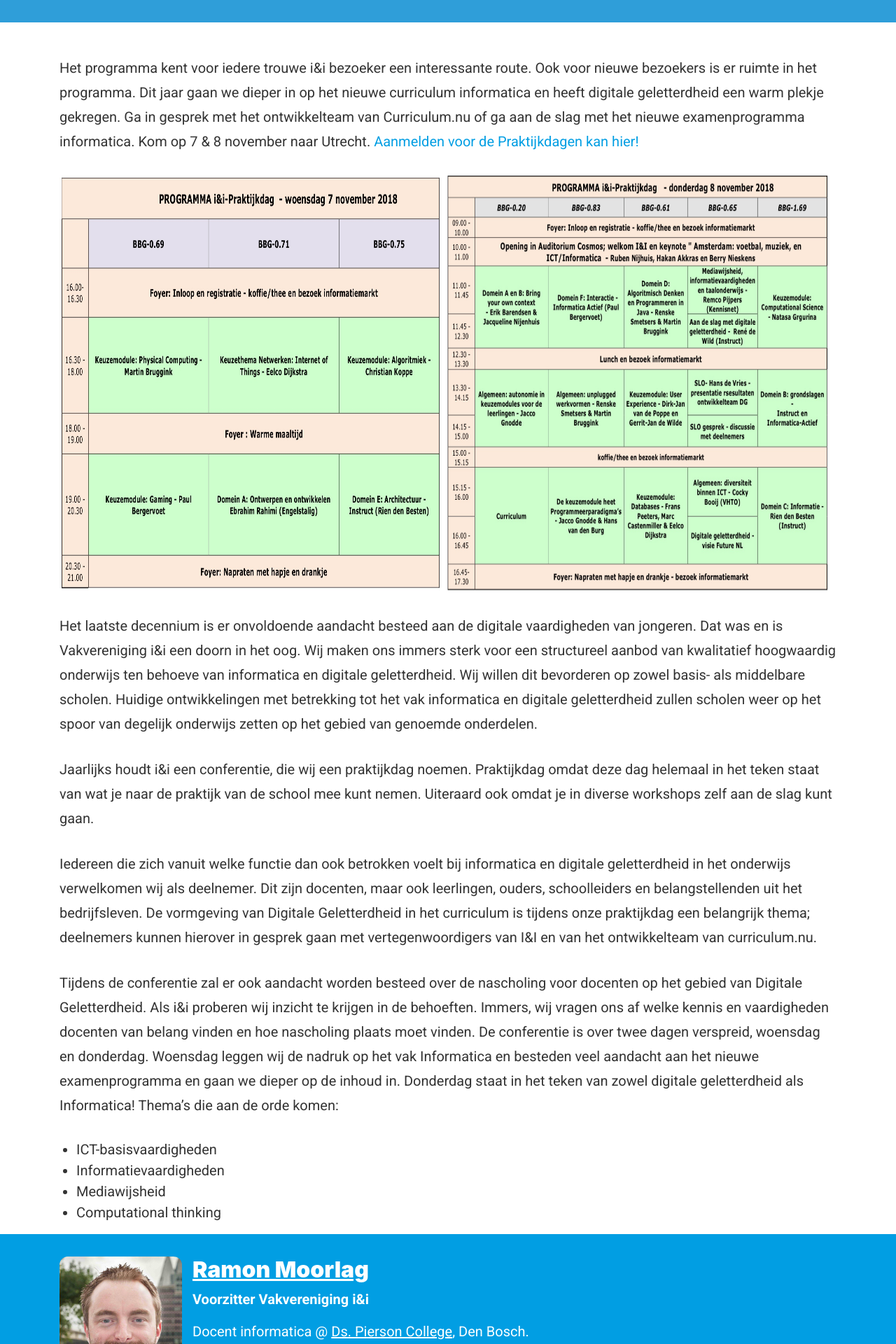
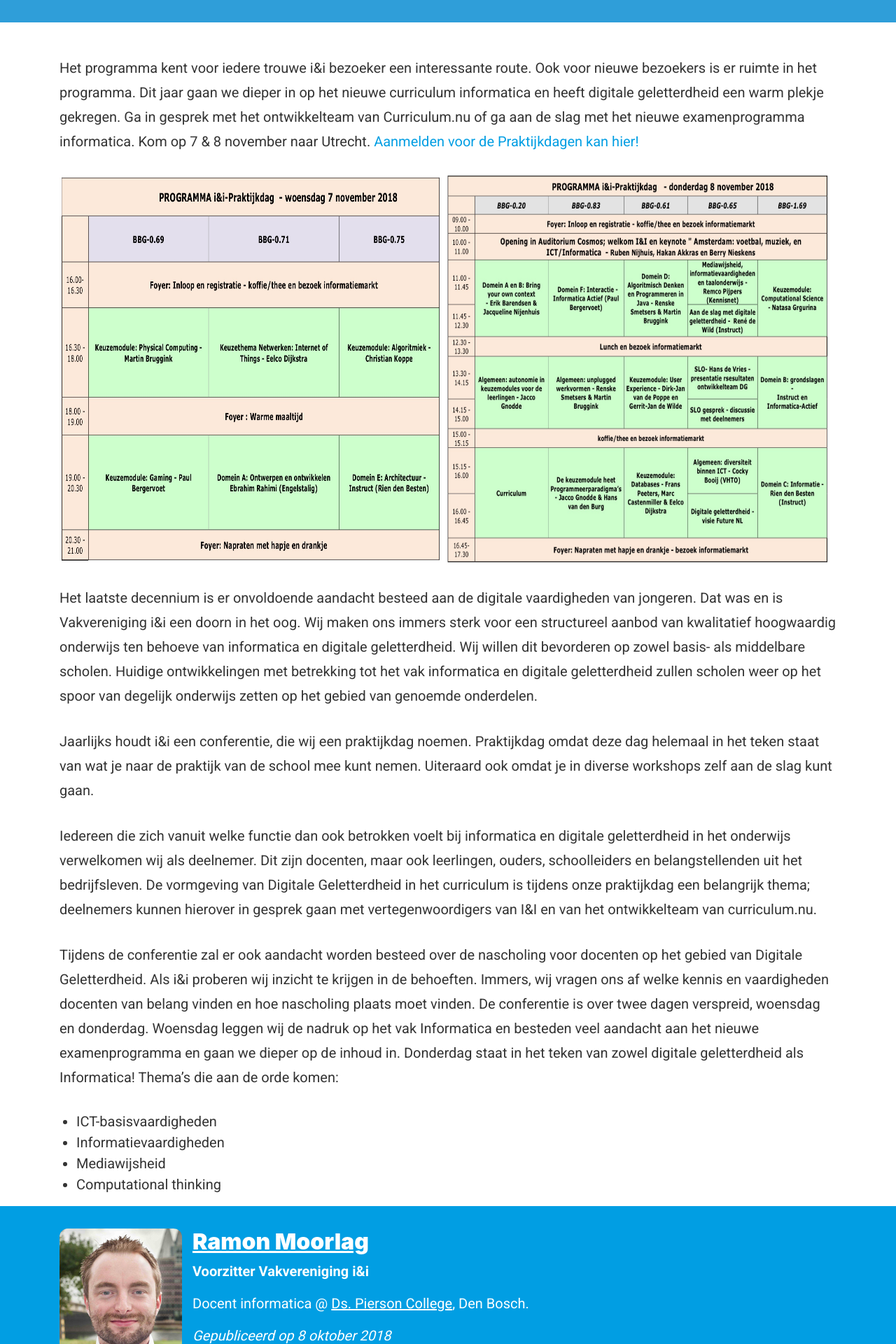
Before and after one commit to ieni/website, a Jekyll site: the page built from _posts/2018-10-08-Praktijkdagen-2018.md, in a window 1280 px wide. Shown: the part 445-2365 px from the top of the page at 70% size. Built offline with Jekyll 4.4.1, drawn with Linux system fonts in a browser that asks for light colours; grey boxes are pictures that could not be loaded.

Commit message:
Update 2018-10-08-Praktijkdagen-2018.md

```diff
--- a/_posts/2018-10-08-Praktijkdagen-2018.md
+++ b/_posts/2018-10-08-Praktijkdagen-2018.md
@@ -8,8 +8,8 @@
 
 Het programma kent voor iedere trouwe i&i bezoeker een interessante route. Ook voor nieuwe bezoekers is er ruimte in het programma. Dit jaar gaan we dieper in op het nieuwe curriculum informatica en heeft digitale geletterdheid een warm plekje gekregen. Ga in gesprek met het ontwikkelteam van Curriculum.nu of ga aan de slag met het nieuwe examenprogramma informatica. Kom op 7 & 8 november naar Utrecht. <a href="http://www.smink-registratie.nl/ieni/">Aanmelden voor de Praktijkdagen kan hier!<a/>
 
- <img src="https://github.com/ieni/website/blob/master/assets/img/content/Programma_ii_7nov.jpg?raw=true" alt="Programma 7 november" height="597" width="547">
- <img src="https://github.com/ieni/website/blob/master/assets/img/content/Programma_ii_8nov.jpg?raw=true" alt="Programma 8 november" height="597" width="547">
+ <img src="https://github.com/ieni/website/blob/master/assets/img/content/Programma_ii_7nov.jpg?raw=true" alt="Programma 7 november" height="557" width="547">
+ <img src="https://github.com/ieni/website/blob/master/assets/img/content/Programma_ii_8nov.jpg?raw=true" alt="Programma 8 november" height="557" width="547">
 
 
 Het laatste decennium is er onvoldoende aandacht besteed aan de digitale vaardigheden van jongeren. Dat was en is Vakvereniging i&i een doorn in het oog.
```
